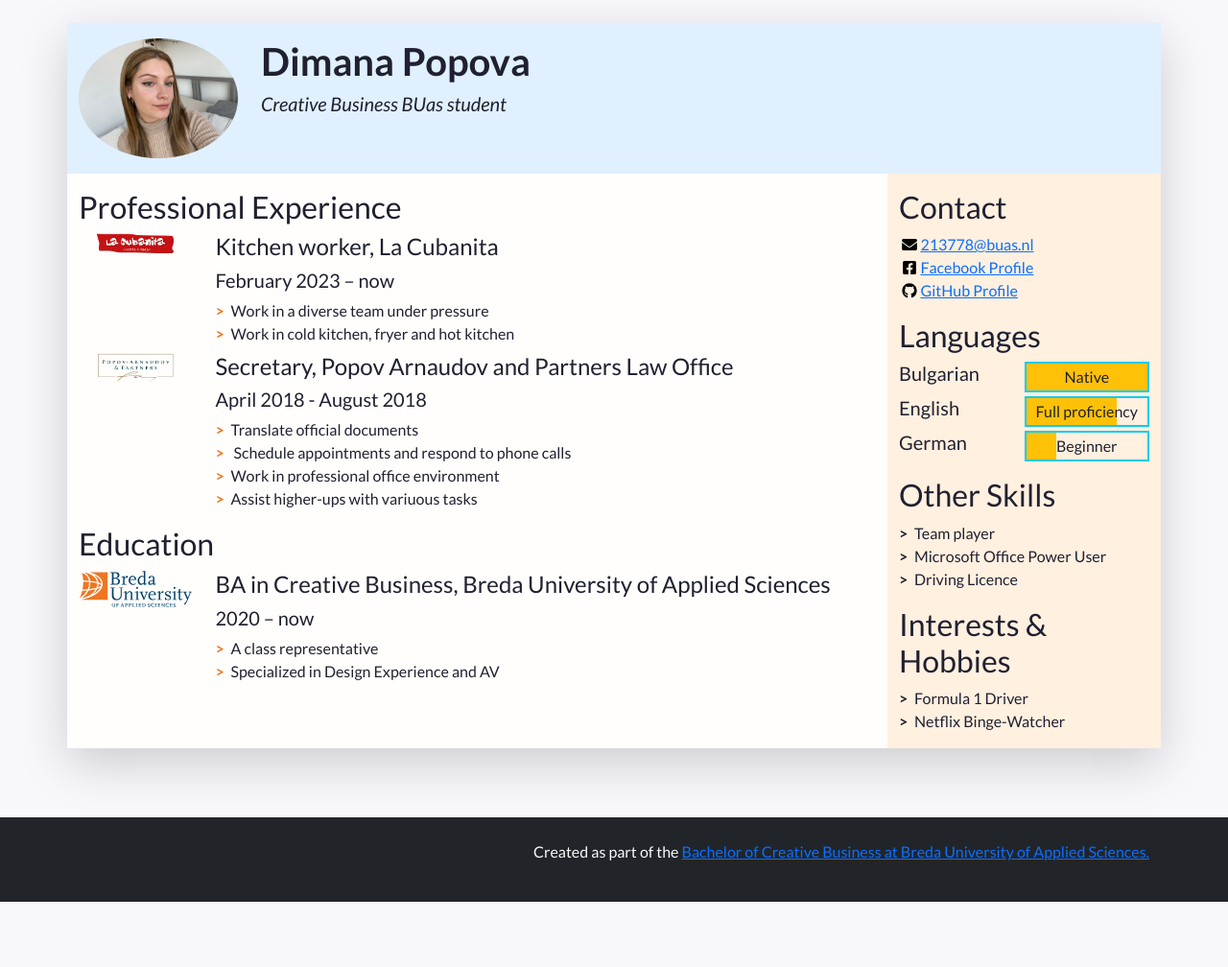
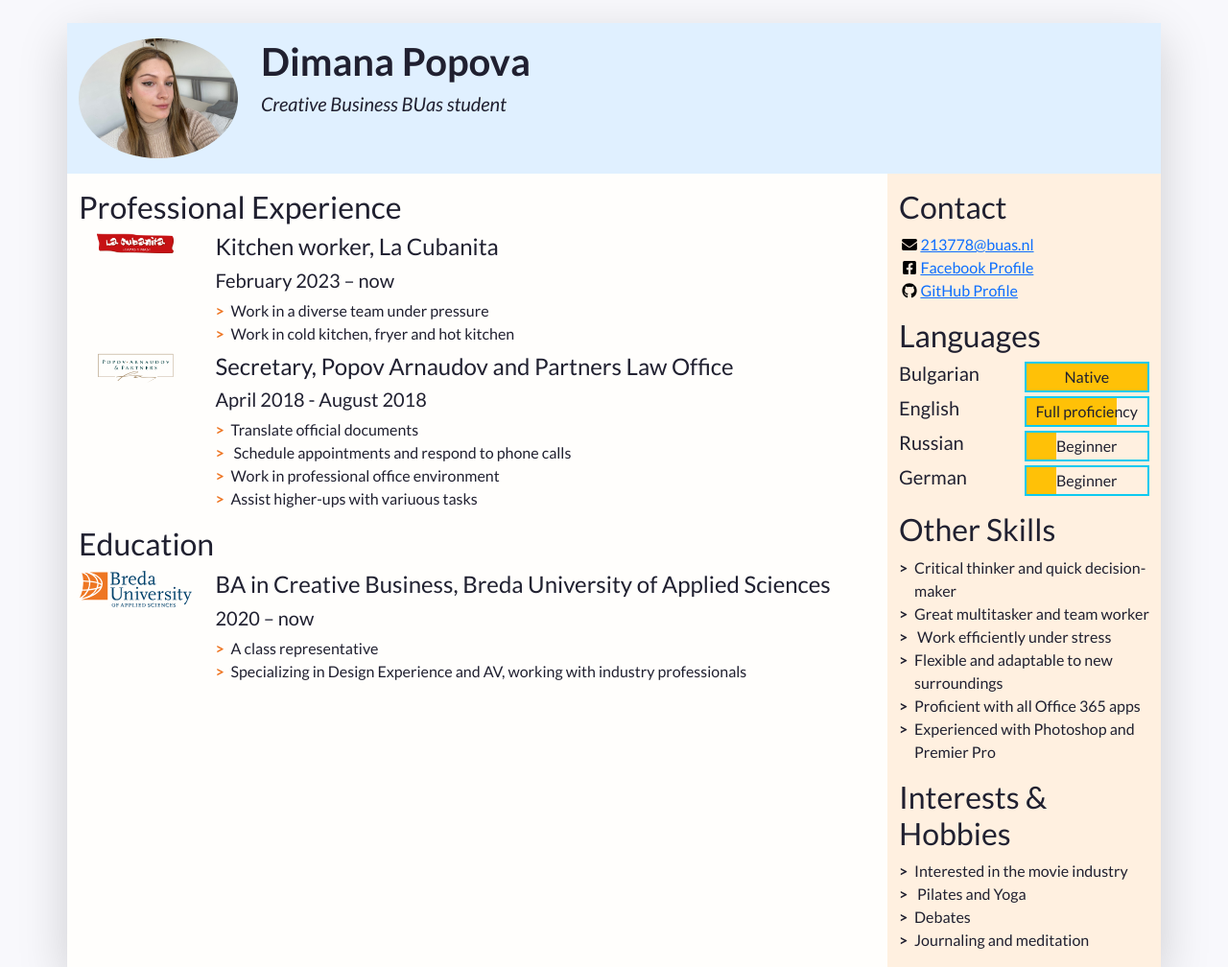
Before and after one commit to dimanap2/my-cv, a plain HTML site: page index.html in a window 1280 px wide. Shown: the top 1008 px of the page at 96% size. Before the commit the page ends 940 px from the top, so only its background shows below. Drawn offline with nearby package versions, Linux system fonts and the light colour scheme.

Commit message:
Changed all information

```diff
--- a/index.html
+++ b/index.html
@@ -137,7 +137,7 @@
                   <!-- Use the list below to talk about minors, exchanges, extra-curricular activities. -->
                   <ul class="biography-details list-unstyled">
                     <li>A class representative&nbsp;</li>
-                    <li>Specialized in Design Experience and AV&nbsp;</li>
+                    <li>Specializing in Design Experience and AV, working with industry professionals&nbsp;&nbsp;</li>
                   </ul>
                 </div>
               </li>
@@ -210,9 +210,15 @@
               </li>
 
               <li class="language-item d-flex mb-1">
+                <h5 class="language-name w-50">Russian</h5>
+                <div class="language-level w-50 border border-info border-2 position-relative">
+                  <div class="language-progress position-absolute bg-warning h-100 w-25"></div>
+                  <h6 class="position-absolute w-100 text-center top-0 py-1">Beginner</h6>
+                </div>
+              </li>
+				 <li class="language-item d-flex mb-1">
                 <h5 class="language-name w-50">German</h5>
                 <div class="language-level w-50 border border-info border-2 position-relative">
-                  <!-- The div below is a progress bar. Choose between w-25, w-50, w-75 and w-100 to show your level of fluency -->
                   <div class="language-progress position-absolute bg-warning h-100 w-25"></div>
                   <h6 class="position-absolute w-100 text-center top-0 py-1">Beginner</h6>
                 </div>
@@ -225,9 +231,12 @@
           <section class="my-3 aside-section">
             <h2>Other Skills</h2>
             <ul class="skill-list list-unstyled">
-              <li class="skill-item">Team player</li>
-              <li class="skill-item">Microsoft Office Power User</li>
-              <li class="skill-item">Driving Licence</li>
+              <li class="skill-item">Critical thinker and quick decision-maker</li>
+              <li class="skill-item">Great multitasker and team worker</li>
+              <li class="skill-item"> Work efficiently under stress</li>
+              <li class="skill-item">Flexible and adaptable to new surroundings</li>
+              <li class="skill-item">Proficient with all Office 365 apps</li>
+              <li class="skill-item">Experienced with Photoshop and Premier Pro&nbsp; &nbsp; &nbsp;&nbsp;</li>
             </ul>
           </section>
 
@@ -236,8 +245,10 @@
           <section class="my-3 aside-section">
             <h2>Interests &amp; Hobbies</h2>
             <ul class="skill-list list-unstyled">
-              <li class="skill-item">Formula 1 Driver</li>
-              <li class="skill-item">Netflix Binge-Watcher</li>
+              <li class="skill-item">Interested in the movie industry&nbsp; &nbsp; &nbsp;</li>
+              <li class="skill-item"> Pilates and Yoga</li>
+              <li class="skill-item">Debates</li>
+              <li class="skill-item">Journaling and meditation&nbsp;</li>
             </ul>
           </section>
 
```
